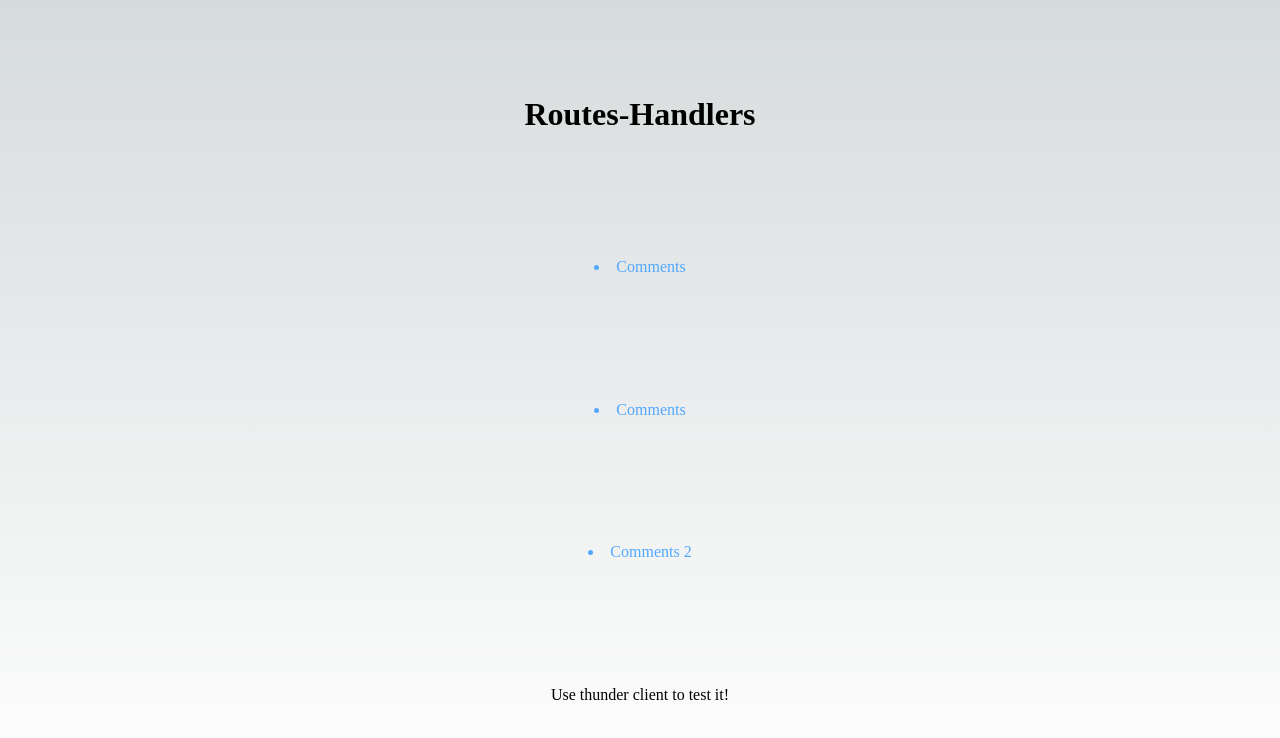
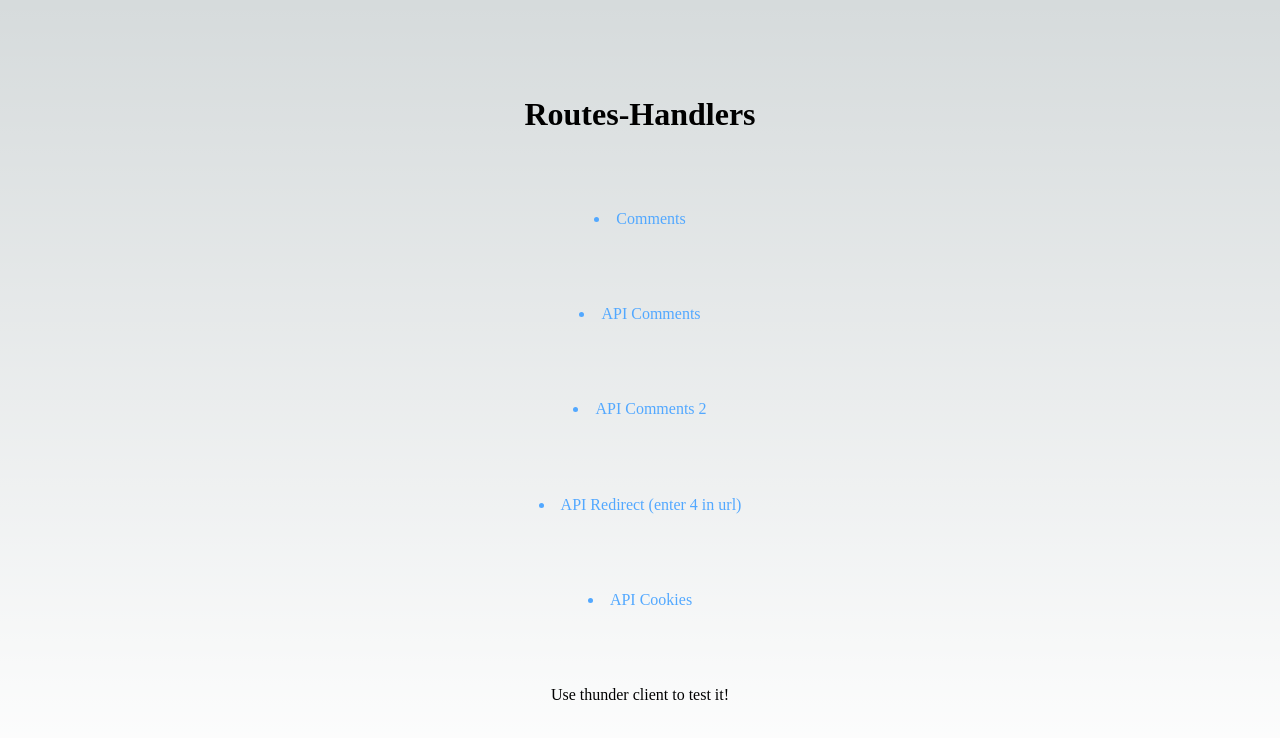
Before and after one commit to TLRKiliann/NextJS14-handler, a Next.js app in the folder my-app/: page / in a window 1280 px wide. Shown: the top 738 px of the page. Built offline with nearby package versions, Linux system fonts and the light colour scheme.

Commit message:
new links added

```diff
--- a/my-app/app/page.tsx
+++ b/my-app/app/page.tsx
@@ -12,11 +12,19 @@ export default function Home() {
       </li>
 
       <li className={styles.link}>
-        <Link href="/api/comments">Comments</Link>
+        <Link href="/api/comments">API Comments</Link>
       </li>
 
       <li className={styles.link}>
-        <Link href="/api/comments/2">Comments 2</Link>
+        <Link href="/api/comments/2">API Comments 2</Link>
+      </li>
+
+      <li className={styles.link}>
+        <Link href="/api/test/redirect">API Redirect (enter 4 in url)</Link>
+      </li>
+
+      <li className={styles.link}>
+        <Link href="/api/test/cookies">API Cookies</Link>
       </li>
 
       <p>Use thunder client to test it!</p>
```
